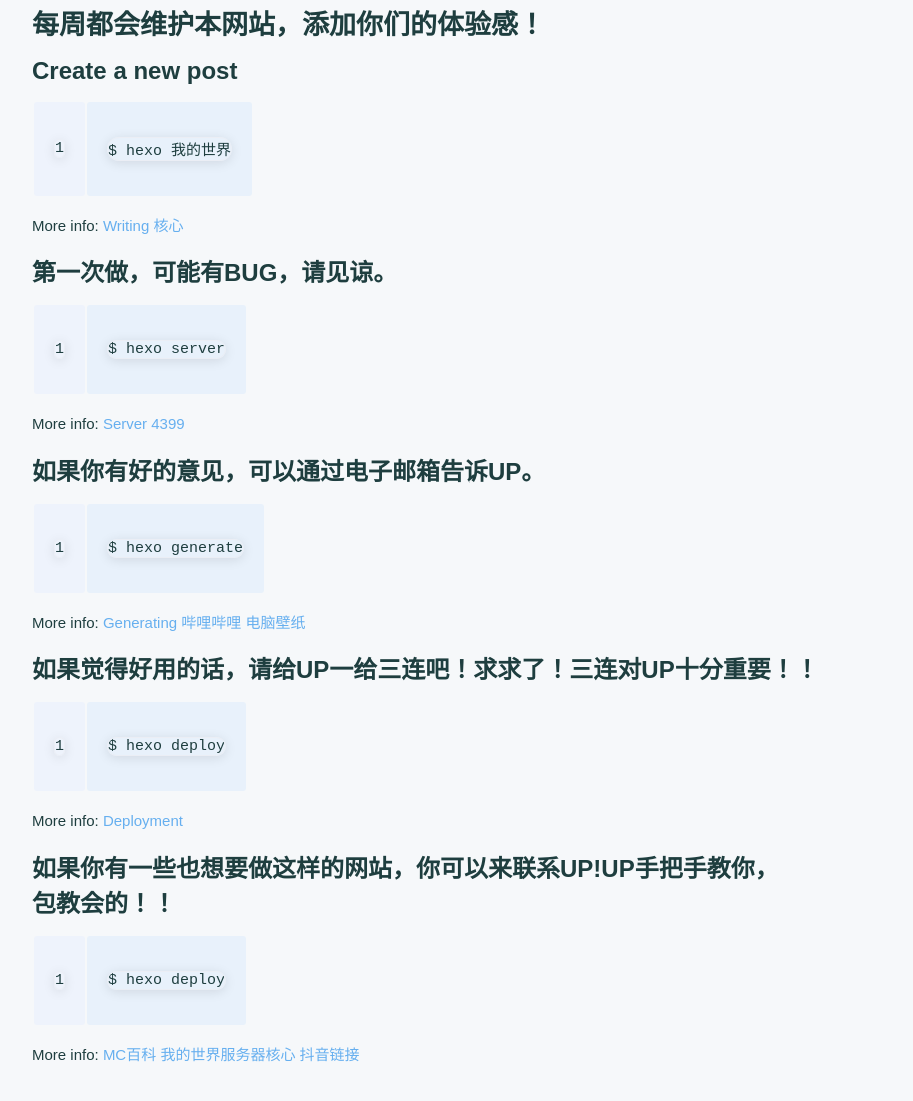
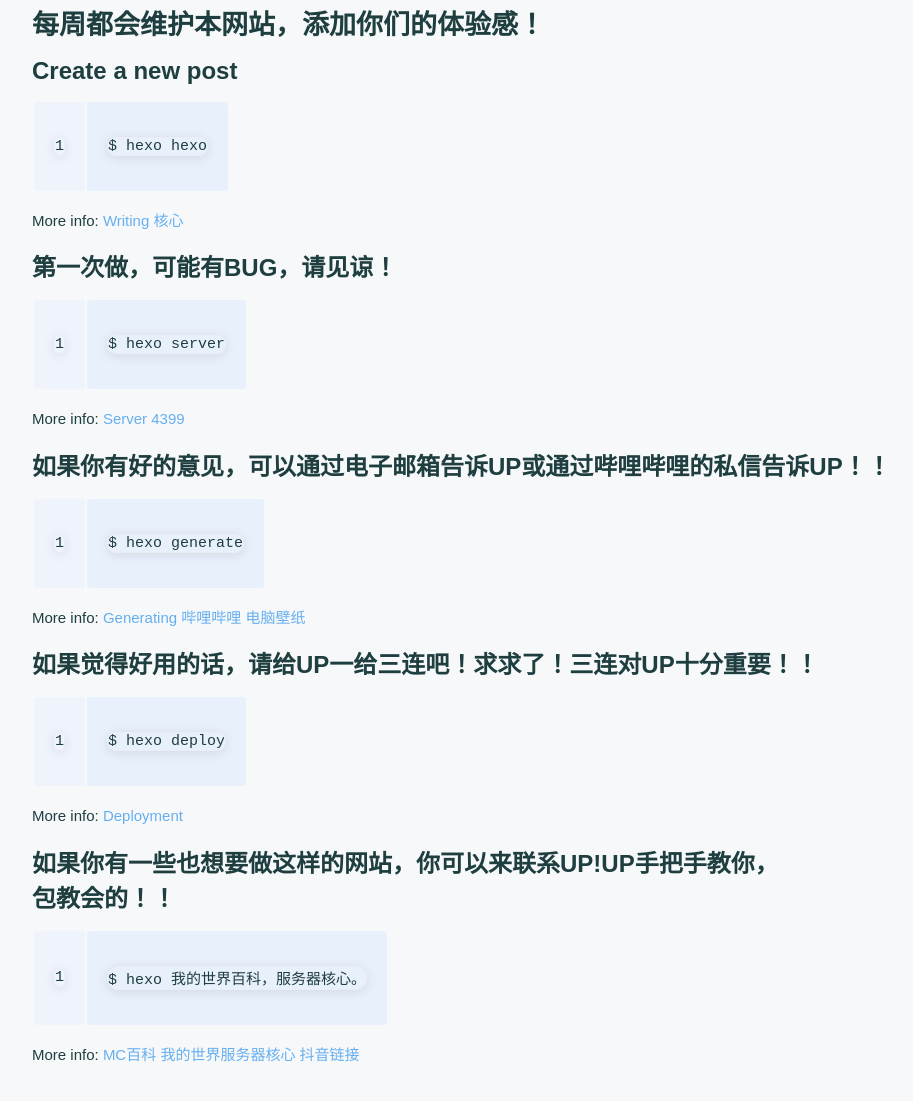
Before and after one commit to LHBLZ/LHBLZ.github.io, a plain HTML site: page 2025/07/04/hello-world/index.html in a window 1280 px wide. Shown: the part 333-1434 px from the top of the page, without its empty margins (178-1091 px from the left). Drawn offline with nearby package versions, Linux system fonts and the light colour scheme; a script that the page names is missing; a web font is replaced by a local one.

Commit message:
Site updated: 2025-07-06 20:46:14

```diff
--- a/2025/07/04/hello-world/index.html
+++ b/2025/07/04/hello-world/index.html
@@ -171,19 +171,19 @@
 
     <div class="content" v-pre>
         <p>欢迎来到up的第一个网站](<a target="_blank" rel="noopener" href="https://hexo.io/">https://hexo.io/</a>)! 这是是一个十分优秀的网站. Check <a target="_blank" rel="noopener" href="https://hexo.io/docs/">documentation</a> for more info. 如果你用过一次，那么你一定会爱上它，因为它的功能十分多。你可以把这个网站<a href="GitHub.com">GitHub</a>推荐给你的好朋友，</p>
-<h2 id="每周都会维护本网站，添加你们的体验感！"><a href="#每周都会维护本网站，添加你们的体验感！" class="headerlink" title="每周都会维护本网站，添加你们的体验感！"></a>每周都会维护本网站，添加你们的体验感！</h2><h3 id="Create-a-new-post"><a href="#Create-a-new-post" class="headerlink" title="Create a new post"></a>Create a new post</h3><figure class="highlight bash"><table><tr><td class="gutter"><pre><span class="line">1</span><br></pre></td><td class="code"><pre><span class="line">$ hexo 我的世界</span><br></pre></td></tr></table></figure>
+<h2 id="每周都会维护本网站，添加你们的体验感！"><a href="#每周都会维护本网站，添加你们的体验感！" class="headerlink" title="每周都会维护本网站，添加你们的体验感！"></a>每周都会维护本网站，添加你们的体验感！</h2><h3 id="Create-a-new-post"><a href="#Create-a-new-post" class="headerlink" title="Create a new post"></a>Create a new post</h3><figure class="highlight bash"><table><tr><td class="gutter"><pre><span class="line">1</span><br></pre></td><td class="code"><pre><span class="line">$ hexo hexo</span><br></pre></td></tr></table></figure>
 
 <p>More info: <a target="_blank" rel="noopener" href="https://hexo.io/docs/writing.html">Writing</a>   <a target="_blank" rel="noopener" href="https://www.fastmirror.net/#/download/Paper?coreVersion=1.21">核心</a>  </p>
-<h3 id="第一次做，可能有BUG，请见谅。"><a href="#第一次做，可能有BUG，请见谅。" class="headerlink" title="第一次做，可能有BUG，请见谅。"></a>第一次做，可能有BUG，请见谅。</h3><figure class="highlight bash"><table><tr><td class="gutter"><pre><span class="line">1</span><br></pre></td><td class="code"><pre><span class="line">$ hexo server</span><br></pre></td></tr></table></figure>
+<h3 id="第一次做，可能有BUG，请见谅！"><a href="#第一次做，可能有BUG，请见谅！" class="headerlink" title="第一次做，可能有BUG，请见谅！"></a>第一次做，可能有BUG，请见谅！</h3><figure class="highlight bash"><table><tr><td class="gutter"><pre><span class="line">1</span><br></pre></td><td class="code"><pre><span class="line">$ hexo server</span><br></pre></td></tr></table></figure>
 
 <p>More info: <a target="_blank" rel="noopener" href="https://hexo.io/docs/server.html">Server</a>      <a target="_blank" rel="noopener" href="https://www.4399.com/">4399</a></p>
-<h3 id="如果你有好的意见，可以通过电子邮箱告诉UP。"><a href="#如果你有好的意见，可以通过电子邮箱告诉UP。" class="headerlink" title="如果你有好的意见，可以通过电子邮箱告诉UP。"></a>如果你有好的意见，可以通过电子邮箱告诉UP。</h3><figure class="highlight bash"><table><tr><td class="gutter"><pre><span class="line">1</span><br></pre></td><td class="code"><pre><span class="line">$ hexo generate</span><br></pre></td></tr></table></figure>
+<h3 id="如果你有好的意见，可以通过电子邮箱告诉UP或通过哔哩哔哩的私信告诉UP！！"><a href="#如果你有好的意见，可以通过电子邮箱告诉UP或通过哔哩哔哩的私信告诉UP！！" class="headerlink" title="如果你有好的意见，可以通过电子邮箱告诉UP或通过哔哩哔哩的私信告诉UP！！"></a>如果你有好的意见，可以通过电子邮箱告诉UP或通过哔哩哔哩的私信告诉UP！！</h3><figure class="highlight bash"><table><tr><td class="gutter"><pre><span class="line">1</span><br></pre></td><td class="code"><pre><span class="line">$ hexo generate</span><br></pre></td></tr></table></figure>
 
 <p>More info: <a target="_blank" rel="noopener" href="https://hexo.io/docs/generating.html">Generating</a>     <a target="_blank" rel="noopener" href="https://www.bilibili.com/">哔哩哔哩</a>        <a target="_blank" rel="noopener" href="https://haowallpaper.com/homeView">电脑壁纸</a>    </p>
 <h3 id="如果觉得好用的话，请给UP一给三连吧！求求了！三连对UP十分重要！！"><a href="#如果觉得好用的话，请给UP一给三连吧！求求了！三连对UP十分重要！！" class="headerlink" title="如果觉得好用的话，请给UP一给三连吧！求求了！三连对UP十分重要！！"></a>如果觉得好用的话，请给UP一给三连吧！求求了！三连对UP十分重要！！</h3><figure class="highlight bash"><table><tr><td class="gutter"><pre><span class="line">1</span><br></pre></td><td class="code"><pre><span class="line">$ hexo deploy</span><br></pre></td></tr></table></figure>
 
 <p>More info: <a target="_blank" rel="noopener" href="https://hexo.io/docs/one-command-deployment.html">Deployment</a></p>
-<h3 id="如果你有一些也想要做这样的网站，你可以来联系UP-UP手把手教你，包教会的！！"><a href="#如果你有一些也想要做这样的网站，你可以来联系UP-UP手把手教你，包教会的！！" class="headerlink" title="如果你有一些也想要做这样的网站，你可以来联系UP!UP手把手教你，包教会的！！"></a>如果你有一些也想要做这样的网站，你可以来联系UP!UP手把手教你，包教会的！！</h3><figure class="highlight bash"><table><tr><td class="gutter"><pre><span class="line">1</span><br></pre></td><td class="code"><pre><span class="line">$ hexo deploy</span><br></pre></td></tr></table></figure>
+<h3 id="如果你有一些也想要做这样的网站，你可以来联系UP-UP手把手教你，包教会的！！"><a href="#如果你有一些也想要做这样的网站，你可以来联系UP-UP手把手教你，包教会的！！" class="headerlink" title="如果你有一些也想要做这样的网站，你可以来联系UP!UP手把手教你，包教会的！！"></a>如果你有一些也想要做这样的网站，你可以来联系UP!UP手把手教你，包教会的！！</h3><figure class="highlight bash"><table><tr><td class="gutter"><pre><span class="line">1</span><br></pre></td><td class="code"><pre><span class="line">$ hexo 我的世界百科，服务器核心。</span><br></pre></td></tr></table></figure>
 
 <p>More info: <a target="_blank" rel="noopener" href="https://www.mcmod.cn/">MC百科</a>        <a target="_blank" rel="noopener" href="https://www.fastmirror.net/#download/Paper?coreVersion=1.21">我的世界服务器核心</a>        <a target="_blank" rel="noopener" href="https://www.douyin.com/jingxuan">抖音链接</a>   </p>
 
--- a/content.json
+++ b/content.json
@@ -1 +1 @@
-{"meta":{"title":"Hexo","subtitle":"","description":"","author":"John Doe","url":"http://example.com","root":"/"},"pages":[],"posts":[{"title":"强大的网站","slug":"hello-world","date":"2025-07-04T14:45:00.536Z","updated":"2025-07-06T12:37:10.048Z","comments":true,"path":"2025/07/04/hello-world/","permalink":"http://example.com/2025/07/04/hello-world/","excerpt":"","text":"欢迎来到up的第一个网站](https://hexo.io/)! 这是是一个十分优秀的网站. Check documentation for more info. 如果你用过一次，那么你一定会爱上它，因为它的功能十分多。你可以把这个网站GitHub推荐给你的好朋友， 每周都会维护本网站，添加你们的体验感！Create a new post1$ hexo 我的世界 More info: Writing 核心 第一次做，可能有BUG，请见谅。1$ hexo server More info: Server 4399 如果你有好的意见，可以通过电子邮箱告诉UP。1$ hexo generate More info: Generating 哔哩哔哩 电脑壁纸 如果觉得好用的话，请给UP一给三连吧！求求了！三连对UP十分重要！！1$ hexo deploy More info: Deployment 如果你有一些也想要做这样的网站，你可以来联系UP!UP手把手教你，包教会的！！1$ hexo deploy More info: MC百科 我的世界服务器核心 抖音链接","categories":[],"tags":[]}],"categories":[],"tags":[]}
+{"meta":{"title":"Hexo","subtitle":"","description":"","author":"John Doe","url":"http://example.com","root":"/"},"pages":[],"posts":[{"title":"强大的网站","slug":"hello-world","date":"2025-07-04T14:45:00.536Z","updated":"2025-07-06T12:45:48.132Z","comments":true,"path":"2025/07/04/hello-world/","permalink":"http://example.com/2025/07/04/hello-world/","excerpt":"","text":"欢迎来到up的第一个网站](https://hexo.io/)! 这是是一个十分优秀的网站. Check documentation for more info. 如果你用过一次，那么你一定会爱上它，因为它的功能十分多。你可以把这个网站GitHub推荐给你的好朋友， 每周都会维护本网站，添加你们的体验感！Create a new post1$ hexo hexo More info: Writing 核心 第一次做，可能有BUG，请见谅！1$ hexo server More info: Server 4399 如果你有好的意见，可以通过电子邮箱告诉UP或通过哔哩哔哩的私信告诉UP！！1$ hexo generate More info: Generating 哔哩哔哩 电脑壁纸 如果觉得好用的话，请给UP一给三连吧！求求了！三连对UP十分重要！！1$ hexo deploy More info: Deployment 如果你有一些也想要做这样的网站，你可以来联系UP!UP手把手教你，包教会的！！1$ hexo 我的世界百科，服务器核心。 More info: MC百科 我的世界服务器核心 抖音链接","categories":[],"tags":[]}],"categories":[],"tags":[]}
```
Also changed, not shown: index.html (+4 -4 lines).
